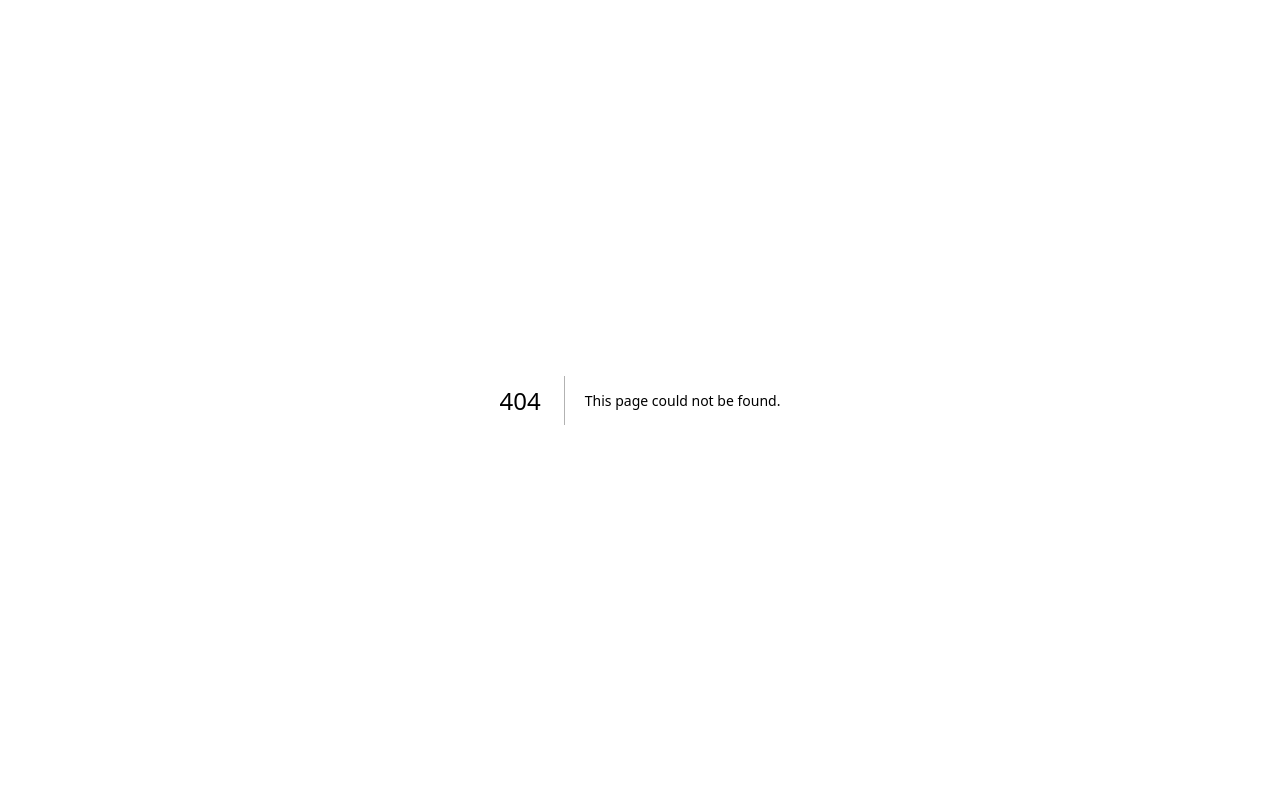
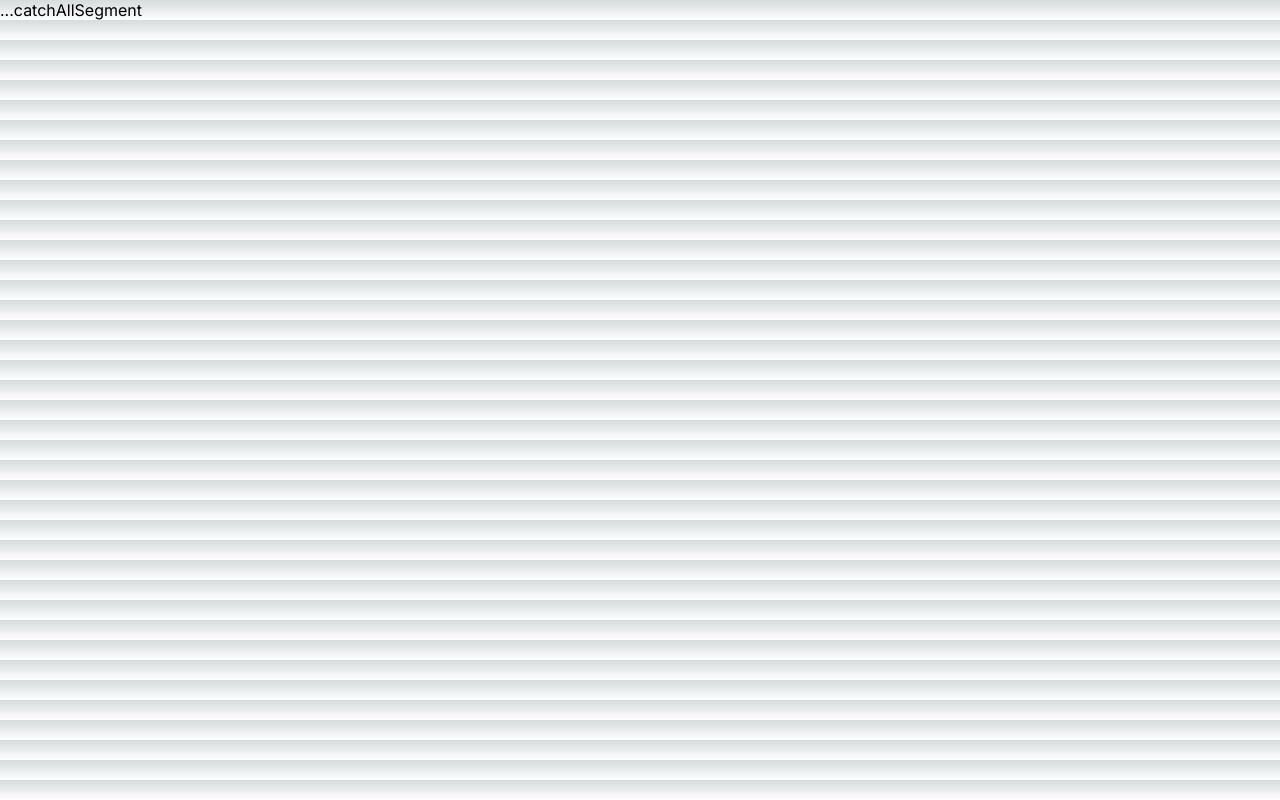
Before and after one commit to rohit-kumaar/next_js, a Next.js app: page /catchAllSegments in a window 1280 px wide. Before the commit this address had no page. Built offline with nearby package versions, Linux system fonts and the light colour scheme.

Commit message:
Catch-all Segments of Route

```diff
--- /dev/null
+++ b/src/app/catchAllSegments/[...catchAllSegment]/page.tsx
@@ -0,0 +1,5 @@
+import React from "react";
+
+export default function CatchAllSegment() {
+  return <div>...catchAllSegment</div>;
+}
--- /dev/null
+++ b/src/app/catchAllSegments/page.tsx
@@ -0,0 +1,5 @@
+import React from "react";
+
+export default function CatchAllSegments() {
+  return <div>catchAllSegments</div>;
+}
```
